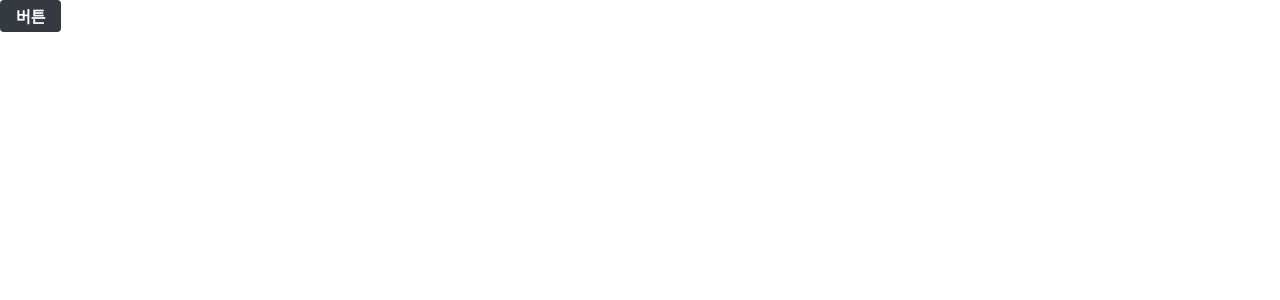
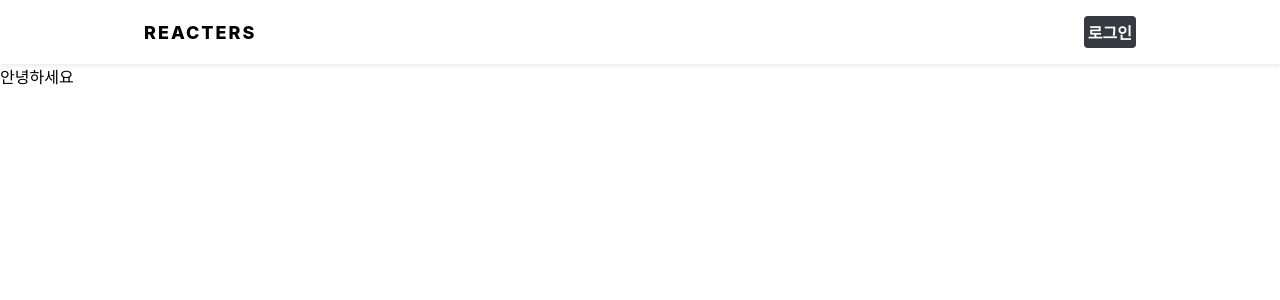
Before and after one commit to dev-glennn/react-blog, a React (Create React App) app in the folder blog-frontend/: page / in a window 1280 px wide. Shown: the top 300 px of the page. Built offline with nearby package versions, Linux system fonts and the light colour scheme.

Commit message:
feat: 회원인증 구현 완료

```diff
--- a/blog-frontend/src/components/common/Button.js
+++ b/blog-frontend/src/components/common/Button.js
@@ -1,13 +1,14 @@
 import React from 'react';
 import styled, {css} from 'styled-components';
+import {Link} from 'react-router-dom';
 import palette from '../../lib/styles/palette'
 
-const StyledButton = styled.button`
+const buttonStyle = css`
     border: none;
     border-radius: 4px;
     font-size: 1rem;
     font-weight: bold;
-    padding: 0.25rem 1rem;
+    padding: 0.25rem; 1rem;
     color: white;
     outline: none;
     cursor: pointer;
@@ -38,10 +39,20 @@
 }
 `
 
+const StyledButton = styled.button`
+    ${buttonStyle}
+`
+
+const StyledLink = styled(Link)`
+    ${buttonStyle}
+`
+
 const Button = props => {
-    return (
+    return props.to ? (
+        <StyledLink {...props} cyan={props.cyan ? 1 : 0}/>
+    ) : (
         <StyledButton {...props}/>
-    );
+    )
 };
 
 export default Button;
--- /dev/null
+++ b/blog-frontend/src/components/common/Header.js
@@ -0,0 +1,62 @@
+import React from "react";
+import styled from "styled-components";
+import Responsive from "./Responsive";
+import Button from "./Button";
+import {Link} from 'react-router-dom';
+
+const HeaderBlock = styled.div`
+    position: fixed;
+    width: 100%;
+    background: white;
+    box-shadow: 0px 2px 4px rgba(0, 0, 0, 0.08);
+`;
+
+const Wrapper = styled(Responsive)`
+    height: 4rem;
+    display: flex;
+    align-items: center;
+    justify-content: space-between;
+    .logo {
+        font-size: 1.125rem;
+        font-weight: 800;
+        letter-spacing: 2px;
+    }
+    .right {
+        display: flex;
+        align-items: center;
+    }
+`
+
+const Spacer = styled.div`
+    height: 4rem;
+`
+
+const UserInfo = styled.div`
+    font-weight: 800;
+    margin-right: 1rem;
+`
+
+const Header = ({user, onLogout}) => {
+    return (
+        <>
+            <HeaderBlock>
+                <Wrapper>
+                    <Link to="/" className="logo">REACTERS</Link>
+                    {user ? (
+                        <div className="right">
+                            <UserInfo>{user.username}</UserInfo>
+                            <Button onClick={onLogout}>로그아웃</Button>
+                        </div>
+                    ) : (
+                        <div className="right">
+                            <Button to="/login">로그인</Button>
+                        </div>
+                    )}
+                </Wrapper>
+            </HeaderBlock>
+            <Spacer/>
+        </>
+    );
+};
+
+export default Header;
--- /dev/null
+++ b/blog-frontend/src/components/common/Responsive.js
@@ -0,0 +1,26 @@
+import React from "react";
+import styled from "styled-components";
+
+const ResponsiveBlock = styled.div`
+    padding-left: 1rem;
+    padding-right: 1rem;
+    width: 1024px;
+    margin: 0 auto;
+
+    @media (max-width: 1024px) {
+        width: 768px;
+    }
+    @media (max-width: 768px) {
+        width: 100%;
+    }
+`;
+
+const Responsive = ({children, ...rest}) => {
+    return (
+        <ResponsiveBlock {...rest}>
+            {children}
+        </ResponsiveBlock>
+    );
+};
+
+export default Responsive;
--- a/blog-frontend/src/containers/auth/LoginForm.js
+++ b/blog-frontend/src/containers/auth/LoginForm.js
@@ -53,6 +53,11 @@
     useEffect(() => {
         if (user) {
             history.push('/');
+            try {
+                localStorage.setItem('user', JSON.stringify(user));
+            } catch (e) {
+                console.log('localStorage is not working');
+            }
         }
     }, [history, user]);
 
--- a/blog-frontend/src/containers/auth/RegisterForm.js
+++ b/blog-frontend/src/containers/auth/RegisterForm.js
@@ -31,7 +31,7 @@
         const {username, password, passwordConfirm} = form;
         if ([username, password, passwordConfirm].includes('')) {
             setError('빈 칸을 모두 입력하세요.');
-             return;
+            return;
         }
         if (password !== passwordConfirm) {
             setError('비밀번호가 일치하지 않습니다.');
@@ -72,6 +72,11 @@
     useEffect(() => {
         if (user) {
             history.push('/') // 홈 화면으로 이동
+            try {
+                localStorage.setItem('user', JSON.stringify(user));
+            } catch (e) {
+                console.log('localStorage is not working');
+            }
         }
     }, [history, user]);
 
--- /dev/null
+++ b/blog-frontend/src/containers/common/HeaderContainer.js
@@ -0,0 +1,15 @@
+import React from "react";
+import {useSelector, useDispatch} from "react-redux";
+import Header from "../../components/common/Header";
+import {logout} from "../../modules/user";
+
+const HeaderContainer = () => {
+    const {user} = useSelector(({user}) => ({user: user.user}));
+    const dispatch = useDispatch();
+    const onLogout = () => {
+        dispatch(logout());
+    }
+    return <Header user={user} onLogout={onLogout}/>;
+};
+
+export default HeaderContainer;
--- a/blog-frontend/src/index.js
+++ b/blog-frontend/src/index.js
@@ -9,12 +9,26 @@
 import {composeWithDevTools} from "redux-devtools-extension";
 import createSagaMiddleware from 'redux-saga';
 import rootReducer, {rootSaga} from "./modules";
+import {tempSetUser, check} from "./modules/user";
 
 const sagaMiddleware = createSagaMiddleware();
 
 const store = createStore(rootReducer, composeWithDevTools(applyMiddleware(sagaMiddleware)),);
 
+function loadUser() {
+    try {
+        const user = localStorage.getItem('user');
+        if (!user) return;
+
+        store.dispatch(tempSetUser(user));
+        store.dispatch(check());
+    } catch (e) {
+        console.log('localStorage is not working!');
+    }
+}
+
 sagaMiddleware.run(rootSaga);
+loadUser();
 
 ReactDOM.render(
     <Provider store={store}>
--- a/blog-frontend/src/lib/api/auth.js
+++ b/blog-frontend/src/lib/api/auth.js
@@ -11,5 +11,7 @@
 
 
 // 로그인 상태 확인
-export const check = () =>
-    client.get('/api/auth/check');
+export const check = () => client.get('/api/auth/check');
+
+// 로그아웃
+export const logout = () => client.post('/api/auth/logout');
--- a/blog-frontend/src/modules/user.js
+++ b/blog-frontend/src/modules/user.js
@@ -1,5 +1,5 @@
 import {createAction, handleActions} from 'redux-actions';
-import {takeLatest} from 'redux-saga/effects';
+import {takeLatest, call} from 'redux-saga/effects';
 import * as authAPI from '../lib/api/auth';
 import createRequestSaga, {
     createRequestActionTypes,
@@ -8,14 +8,35 @@
 const TEMP_SET_USER = 'user/TEMP_SET_USER'; // 새로고침 이후 임시 로그인 처리
 // 회원 정보 확인
 const [CHECK, CHECK_SUCCESS, CHECK_FAILURE] = createRequestActionTypes('user/CHECK',);
+const LOGOUT = 'user/LOGOUT';
 
 export const tempSetUser = createAction(TEMP_SET_USER, user => user);
 export const check = createAction(CHECK);
+export const logout = createAction(LOGOUT);
 
 const checkSaga = createRequestSaga(CHECK, authAPI.check);
 
+function checkFailureSaga() {
+    try {
+        localStorage.removeItem('user');
+    } catch (e) {
+        console.log('localStorage is not working');
+    }
+}
+
+function* logoutSaga() {
+    try {
+        yield call(authAPI.logout);
+        localStorage.removeItem('user');
+    } catch (e) {
+        console.log(e);
+    }
+}
+
 export function* userSaga() {
     yield takeLatest(CHECK, checkSaga);
+    yield takeLatest(CHECK_FAILURE, checkFailureSaga);
+    yield takeLatest(LOGOUT, logoutSaga);
 }
 
 const initialState = {
@@ -37,5 +58,11 @@
             ...state,
             user: null,
             checkError: error,
-    })
-}, initialState)
+        }),
+        [LOGOUT]: state => ({
+            ...state,
+            user: null,
+        }),
+    },
+    initialState
+);
--- a/blog-frontend/src/pages/PostListPage.js
+++ b/blog-frontend/src/pages/PostListPage.js
@@ -1,9 +1,12 @@
 import React from "react";
-import Button from '../components/common/Button'
+import HeaderContainer from "../containers/common/HeaderContainer";
 
 const PostListPage = () => {
     return (
-        <Button>버튼</Button>
+        <>
+            <HeaderContainer/>
+            <div>안녕하세요</div>
+        </>
     );
 };
 
```
Lines whose indentation alone changed are shown as unchanged.
